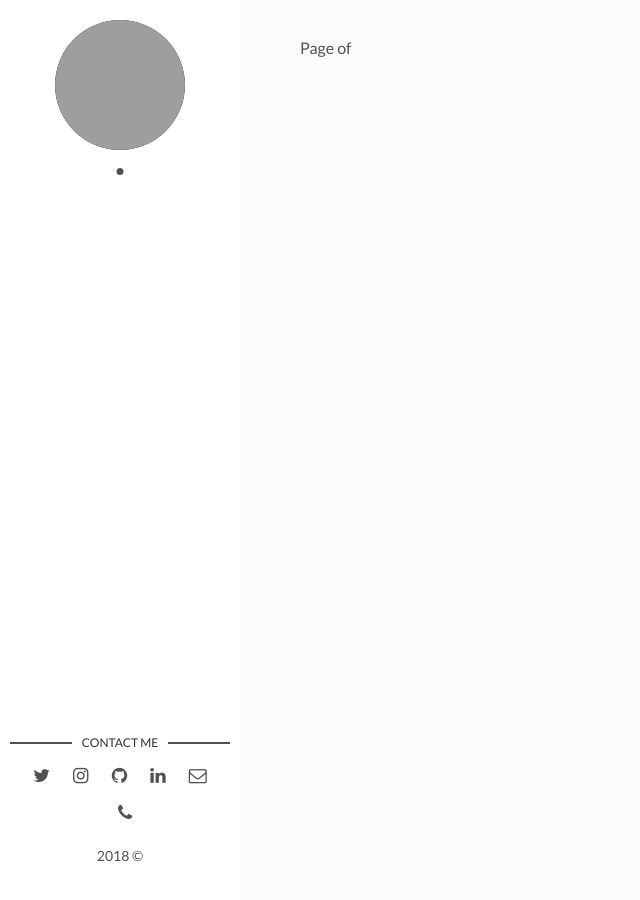
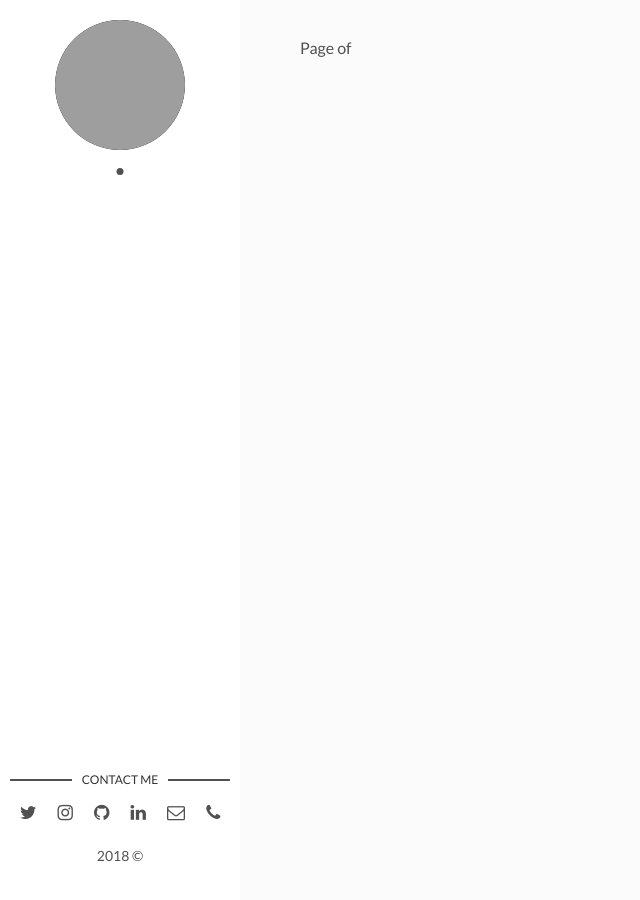
Before and after one commit to mynameiskaleb/johnnyromano.github.io, a Jekyll site: the page built from index.html, in a window 1280 px wide. Shown: the whole page, without its empty margins (0-640 px from the left). Built offline with Jekyll 4.4.1, drawn with Linux system fonts in a browser that asks for light colours; grey boxes are pictures that could not be loaded.

```diff
--- a/_layouts/main.html
+++ b/_layouts/main.html
@@ -41,7 +41,6 @@
         {% else %}
           <li class="email"><a href="mailto:john.p.romano@gmail.com"><i class="fa fa-envelope-o" aria-hidden="true"></i></a></li>
         {% endif %}
-
         {% if site.phone %}
           <li class="phone"><a href="tel:{{site.phone}}"><i class="fa fa-phone"></i></a></li>
         {% else %}
--- a/assets/css/main.css
+++ b/assets/css/main.css
@@ -1054,7 +1054,7 @@
 
 .contact ul li {
   display: inline-block;
-  margin-left: 10px;
+  margin-left: 8px;
 }
 
 .contact ul li:first-child {
```
